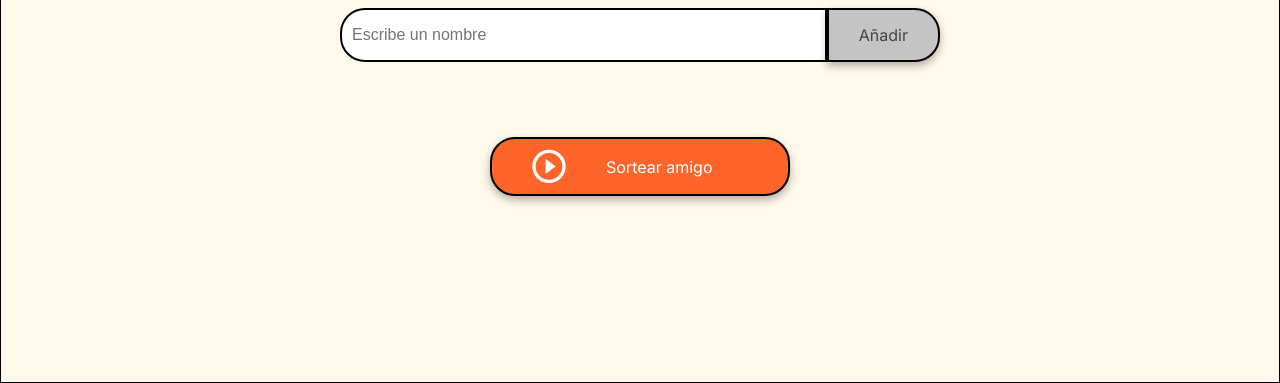
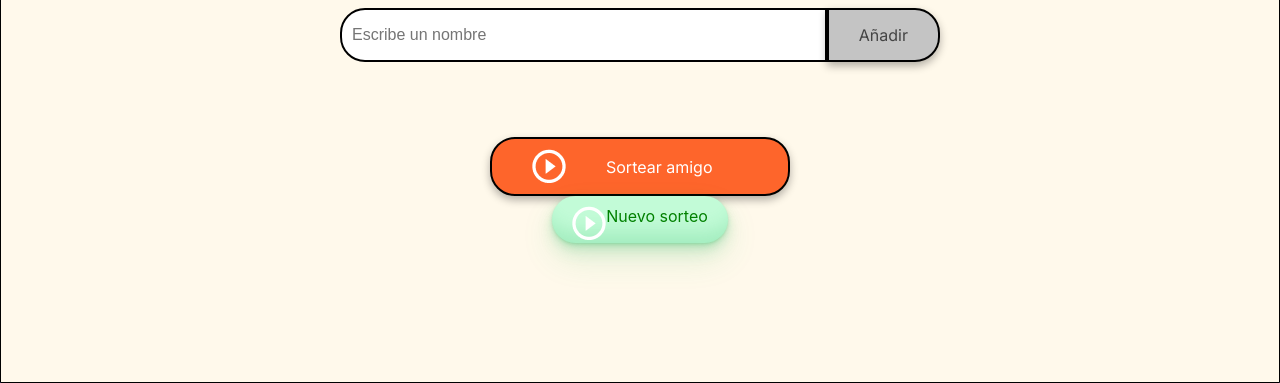
Before and after one commit to gatorolo/amigo-secreto, a plain HTML site: page index.html in a window 1280 px wide. Shown: the part 417-800 px from the top of the page. Drawn offline with Linux system fonts and the light colour scheme.

Commit message:
mejorando botón!

```diff
--- a/app.js
+++ b/app.js
@@ -44,7 +44,7 @@ function agregarAmigo() {
 function sortearAmigo() {
   if (listaAmigos.length > 0) {
     let ganador = listaAmigos[Math.floor(Math.random() * listaAmigos.length)];
-    ulResultado.innerHTML = `<li>El/La ganador/ra es: ${ganador}</li>`;
+    ulResultado.innerHTML = `<li>El/La ganador/a es: ${ganador}</li>`;
     lista.innerHTML = "";
     listaAmigos = [];
     document.getElementById("mensaje").textContent = "";
@@ -53,6 +53,12 @@ function sortearAmigo() {
     alert("No hay amigos para Sortear!");
   }
 }
+
+
+function sortearNuevo() {
+  ulResultado.innerHTML = '';
+}
+
 
 
 
--- a/index.html
+++ b/index.html
@@ -34,6 +34,10 @@
                     <img src="assets/play_circle_outline.png" alt="Ícono para sortear">
                     Sortear amigo
                 </button>
+                <button class="button-33" onclick="sortearNuevo()" aria-label="Nuevo sorteo">
+                    <img src="assets/play_circle_outline.png" alt="Ícono para sortear">
+                    Nuevo sorteo
+                </button>
         </section>
     </main>
 
--- a/style.css
+++ b/style.css
@@ -158,5 +158,33 @@ ul {
 }
 
 .button-draw:hover {
-    background-color: var(--color-button-hover);
+    /* background-color: var(--color-button-hover); */
+    background-color: #1de487;
+  box-shadow: rgba(0, 0, 0, 0.1) 0 4px 12px;
 }
+
+
+.button-33 {
+  background-color: #c2fbd7;
+  border-radius: 100px;
+  box-shadow: rgba(44, 187, 99, .2) 0 -25px 18px -14px inset,rgba(44, 187, 99, .15) 0 1px 2px,rgba(44, 187, 99, .15) 0 2px 4px,rgba(44, 187, 99, .15) 0 4px 8px,rgba(44, 187, 99, .15) 0 8px 16px,rgba(44, 187, 99, .15) 0 16px 32px;
+  color: green;
+  cursor: pointer;
+  display: flex;
+  margin: auto;
+  font-family: CerebriSans-Regular,-apple-system,system-ui,Roboto,sans-serif;
+  padding: 10px 20px 2px;
+  text-align: center;
+  text-decoration: none;
+  transition: all 250ms;
+  border: 0;
+  font-size: 16px;
+  user-select: none;
+  -webkit-user-select: none;
+  touch-action: manipulation;
+}
+
+.button-33:hover {
+  box-shadow: rgba(44,187,99,.35) 0 -25px 18px -14px inset,rgba(44,187,99,.25) 0 1px 2px,rgba(44,187,99,.25) 0 2px 4px,rgba(44,187,99,.25) 0 4px 8px,rgba(44,187,99,.25) 0 8px 16px,rgba(44,187,99,.25) 0 16px 32px;
+  transform: scale(1.05) rotate(-1deg);
+}
```
